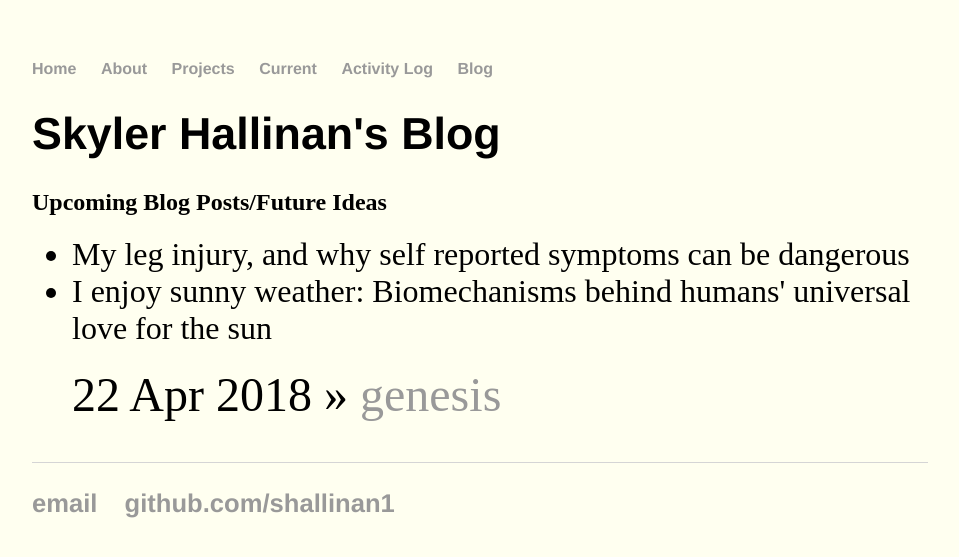
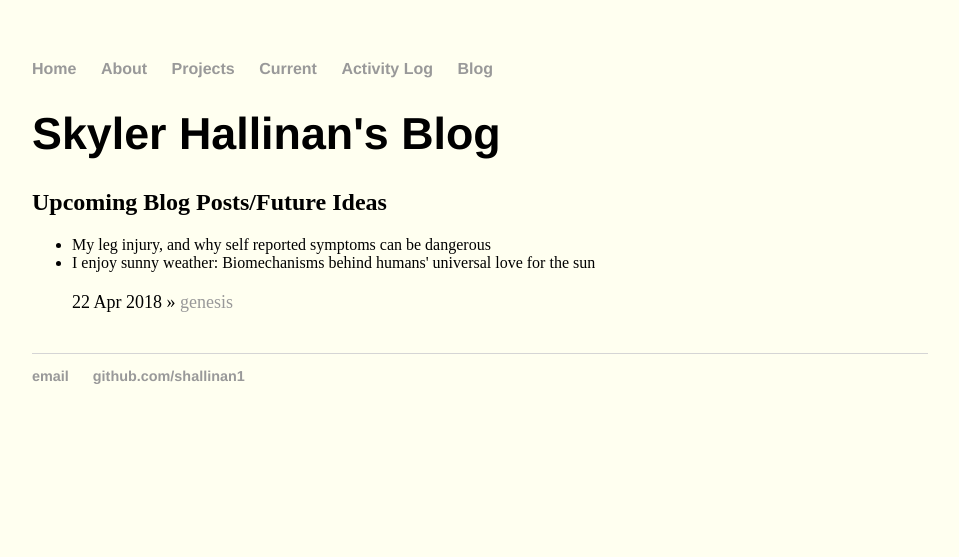
Before and after one commit to shallinan1/shallinan1.github.io, a Jekyll site: the page built from blog/index.html, in a window 1280 px wide. Shown: the top 557 px of the page, without its empty margins (160-1119 px from the left). Built offline with Jekyll 4.4.1, drawn with Linux system fonts in a browser that asks for light colours.

Commit message:
blog update
plz work

```diff
--- a/blog/index.html
+++ b/blog/index.html
@@ -6,14 +6,15 @@ title: Skyler Hallinan's Blog
 
 		<h2> Upcoming Blog Posts/Future Ideas </h2>
 		<ul style="list-style-type:disc">
-		<font size = 6>
+		<font size = 3>
 		  <li>My leg injury, and why self reported symptoms can be dangerous</li>
 		  <li>I enjoy sunny weather: Biomechanisms behind humans' universal love for the sun</li>
 		<font>
 		</ul>
 	<ul class="posts">
-
+	<font size = 4>
 	  {% for post in site.posts %}
 	    <li><span>{{ post.date | date_to_string }}</span> » <a href="{{ post.url }}" title="{{ post.title }}">{{ post.title }}</a></li>
 	  {% endfor %}
+	  <font>
 	</ul>
```
